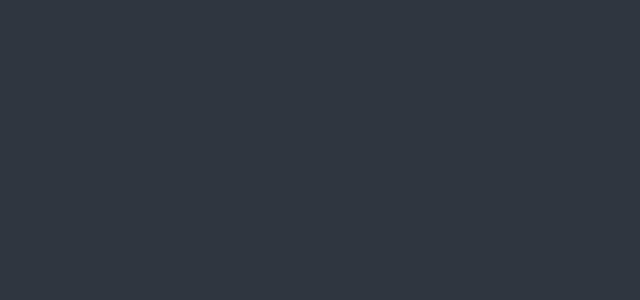
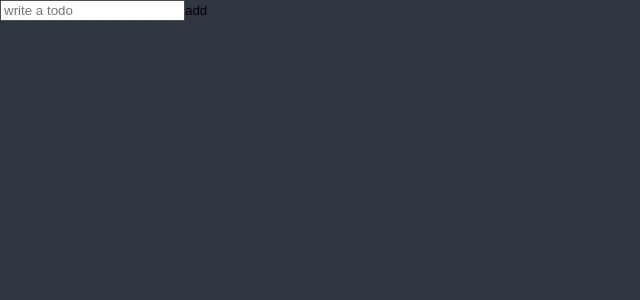
Before and after one commit to granen32/todo_list, a React (Create React App) app: page / in a window 1280 px wide. Shown: the top 300 px of the page, without its empty margins (0-640 px from the left). Built offline with nearby package versions, Linux system fonts and the light colour scheme.

Commit message:
todolist

```diff
--- a/package.json
+++ b/package.json
@@ -12,8 +12,10 @@
     "@types/react-dom": "^18.0.6",
     "react": "^18.2.0",
     "react-dom": "^18.2.0",
+    "react-hook-form": "^7.33.1",
     "react-scripts": "5.0.1",
     "styled-component": "^2.8.0",
+    "styled-components": "^5.3.5",
     "typescript": "^4.7.4",
     "web-vitals": "^2.1.4"
   },
--- a/src/App.tsx
+++ b/src/App.tsx
@@ -2,12 +2,14 @@ import React from 'react';
 import GlobalStyle from './styles/GlobalStyle';
 import { ThemeProvider } from 'styled-components';
 import { darkTheme } from "./styles/theme";
+import TodoList from './pages/TodoList';
 
 function App() {
   return (
     <>
     <ThemeProvider theme={darkTheme}>
       <GlobalStyle />
+      <TodoList/>
     </ThemeProvider>
     </>
   );
--- /dev/null
+++ b/src/pages/TodoList.tsx
@@ -0,0 +1,21 @@
+import React from 'react';
+import { useForm } from 'react-hook-form';
+const TodoList = () => {
+  const  {register} = useForm();
+  console.log(register("todo"));
+  return (
+    <>
+    <div>
+      <form action="" >
+        <input
+        type="text"
+        placeholder='write a todo'
+        />
+        <button type='button'>add</button>
+      </form>
+    </div>
+    </>
+  )
+}
+
+export default TodoList
```
Also changed, not shown: src/test/TodoListTest.tsx (added, +38 -0 lines), 1 other file (tests, documents, lock files or other folders).
